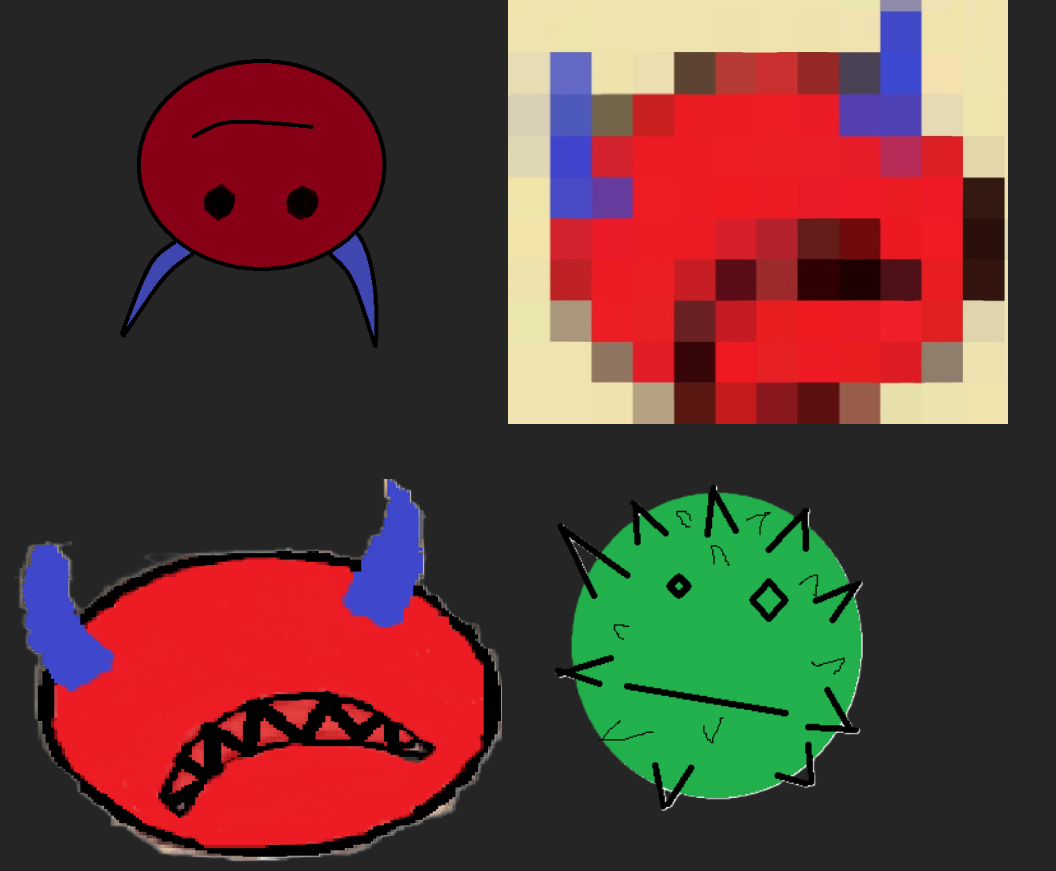
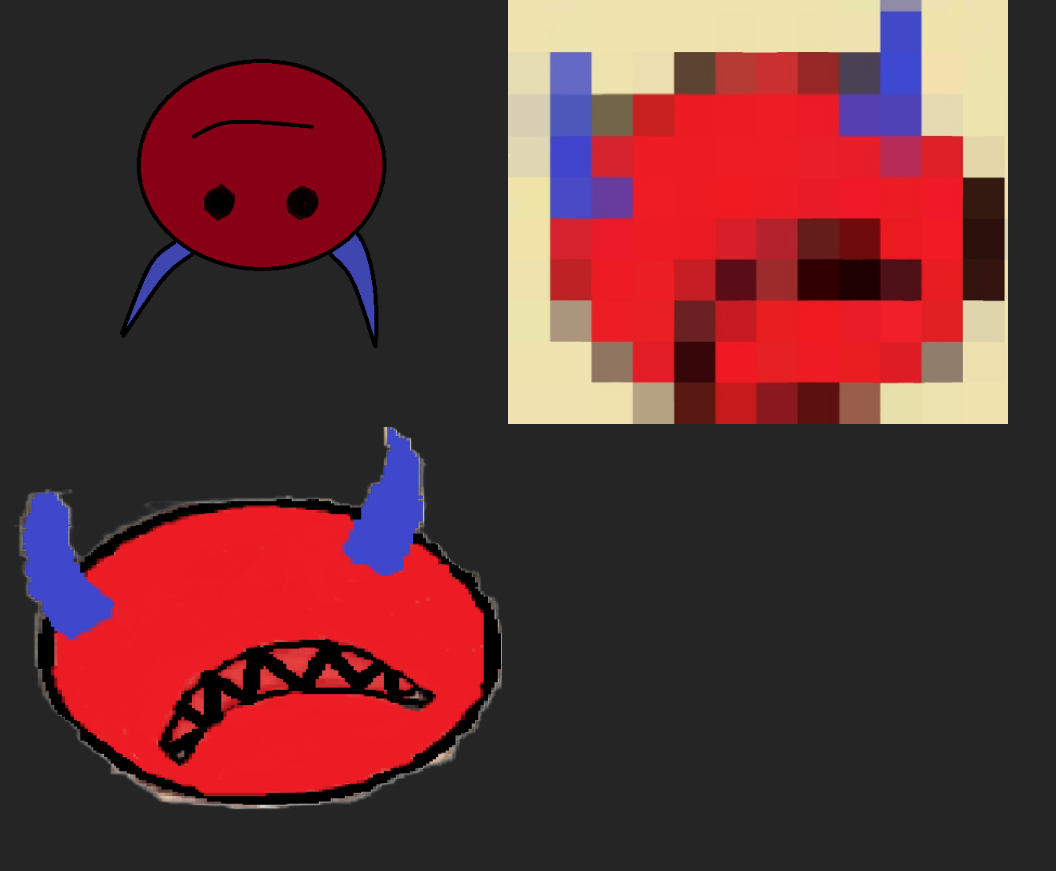
Before and after one commit to NIKASURG/discordProfiliniuGalerije, a plain HTML site: page laikyti.html in a window 1280 px wide. Shown: the part 1119-1990 px from the top of the page, without its empty margins (0-1056 px from the left). After the commit the page ends 1938 px from the top, so only its background shows below. Drawn offline with Linux system fonts and the light colour scheme.

Commit message:
Revert "naujas"
This reverts commit a7b8814e0e18982a66ba54c111823e3fb75bc1ea.

```diff
--- a/laikyti.html
+++ b/laikyti.html
@@ -35,7 +35,6 @@
           "draugiskas_velniukstis_aukstin",
           "pixels",
           "velniūkštis",
-          "spigliotaszales",
         ];
 
         function idekpaveiksliuka(vardas) {
```
Also changed, not shown: paveiksliukai/spigliotaszales.png (deleted).
